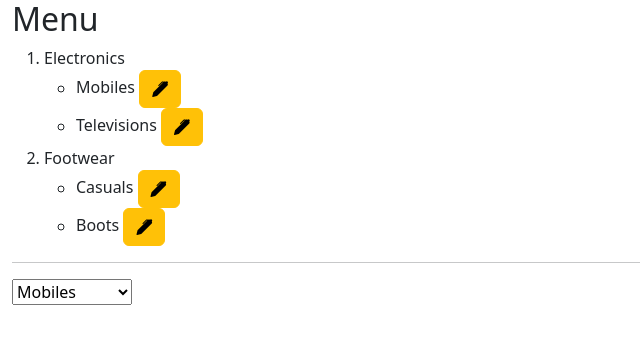
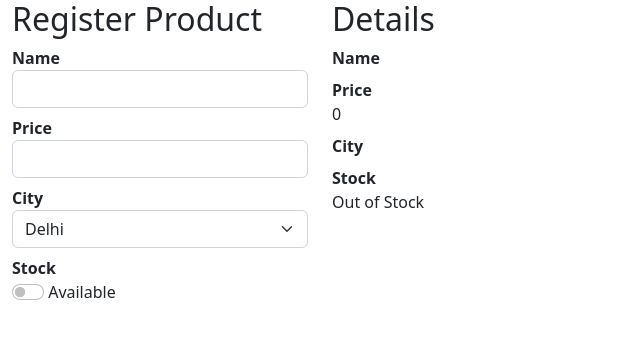
Before and after one commit to sree2694/ReactJS_NIT, a React (Create React App) app in the folder react-shopping/: page / in a window 1280 px wide. Shown: the top 344 px of the page, without its empty margins (0-640 px from the left). Built offline with nearby package versions, Linux system fonts and the light colour scheme.

Commit message:
TwowayDataBinding

```diff
--- a/react-shopping/src/index.js
+++ b/react-shopping/src/index.js
@@ -11,11 +11,13 @@ import { Array } from './databinding/Array';
 import { ArrayKey } from './databinding/ArrayKey';
 import { ArrayObjects } from './databinding/ArrayObjects';
 import { NestedIterations } from './databinding/NestedIterations';
+import { DataBinding } from './twowayBinding/data-binding';
+import { TwowayDataBinding } from './twowayBinding/twowayBinding';
 
 const root = ReactDOM.createRoot(document.getElementById('root'));
 root.render(
   <React.StrictMode>
-<NestedIterations/>
+<TwowayDataBinding/>
   </React.StrictMode>
 );
 
--- /dev/null
+++ b/react-shopping/src/twowayBinding/data-binding.jsx
@@ -0,0 +1,41 @@
+import { useState } from "react";
+
+export function DataBinding() {
+    const [userName] = useState("John");
+    const [categories] = useState(["Electronics", "Footwear", "Fashion"]);
+    const [products] = useState([{ Name: "TV", Price: 45000.33 }, { Name: "Nike Casuals", Price: 3200.44 }]);
+
+    return (
+        <div className="container-fluid">
+            <h2>State in React Function Component</h2>
+            <p>Hello ! {userName}</p>
+            <h2>Categories</h2>
+            <ol>
+                {
+                    categories.map((category) =>
+                        <li key={category}> {category} </li>
+                    )
+                }
+            </ol>
+            <h2>Products Table</h2>
+            <table className="table table-hover">
+                <thead>
+                    <tr>
+                        <th>Name</th>
+                        <th>Price</th>
+                    </tr>
+                </thead>
+                <tbody>
+                    {
+                        products.map((product) =>
+                            <tr key={product.Name}>
+                                <td>{product.Name}</td>
+                                <td>{product.Price}</td>
+                            </tr>
+                        )
+                    }
+                </tbody>
+            </table>
+        </div>
+    )
+}
--- /dev/null
+++ b/react-shopping/src/twowayBinding/twowayBinding.jsx
@@ -0,0 +1,79 @@
+import { useState } from "react";
+
+export function TwowayDataBinding() {
+    const [product, setProduct] = useState({ Name: '', Price: 0, City: '', Stock: false });
+
+    function handleNameChange(e) {
+        setProduct({
+            Name: e.target.value,
+            Price: product.Price,
+            City: product.City,
+            Stock: product.Stock
+        })
+    }
+    function handlePriceChange(e) {
+        setProduct({
+            Name: product.Name,
+            Price: e.target.value,
+            City: product.City,
+            Stock: product.Stock
+        })
+    }
+    function handleCityChange(e) {
+        setProduct({
+            Name: product.Name,
+            Price: product.Price,
+            City: e.target.value,
+            Stock: product.Stock
+        })
+    }
+    function handleStockChange(e) {
+        setProduct({
+            Name: product.Name,
+            Price: product.Price,
+            City: product.City,
+            Stock: e.target.checked
+        })
+    }
+
+
+    return (
+        <div className="container-fluid">
+            <div className="row">
+                <nav className="col-3">
+                    <h2>Register Product</h2>
+                    <dl>
+                        <dt>Name</dt>
+                        <dd><input type="text" onChange={handleNameChange} className="form-control" /></dd>
+                        <dt>Price</dt>
+                        <dd><input type="number" onChange={handlePriceChange} className="form-control" /></dd>
+                        <dt>City</dt>
+                        <dd>
+                            <select className="form-select" onChange={handleCityChange}>
+                                <option>Delhi</option>
+                                <option>Hyd</option>
+                            </select>
+                        </dd>
+                        <dt>Stock</dt>
+                        <dd className="form-switch">
+                            <input type="checkbox" onChange={handleStockChange} className="form-check-input" /> Available
+                        </dd>
+                    </dl>
+                </nav>
+                <main className="col-9">
+                    <h2>Details</h2>
+                    <dl>
+                        <dt>Name</dt>
+                        <dd>{product.Name}</dd>
+                        <dt>Price</dt>
+                        <dd>{product.Price}</dd>
+                        <dt>City</dt>
+                        <dd>{product.City}</dd>
+                        <dt>Stock</dt>
+                        <dd>{(product.Stock == true) ? "Available" : "Out of Stock"}</dd>
+                    </dl>
+                </main>
+            </div>
+        </div>
+    )
+}
```
